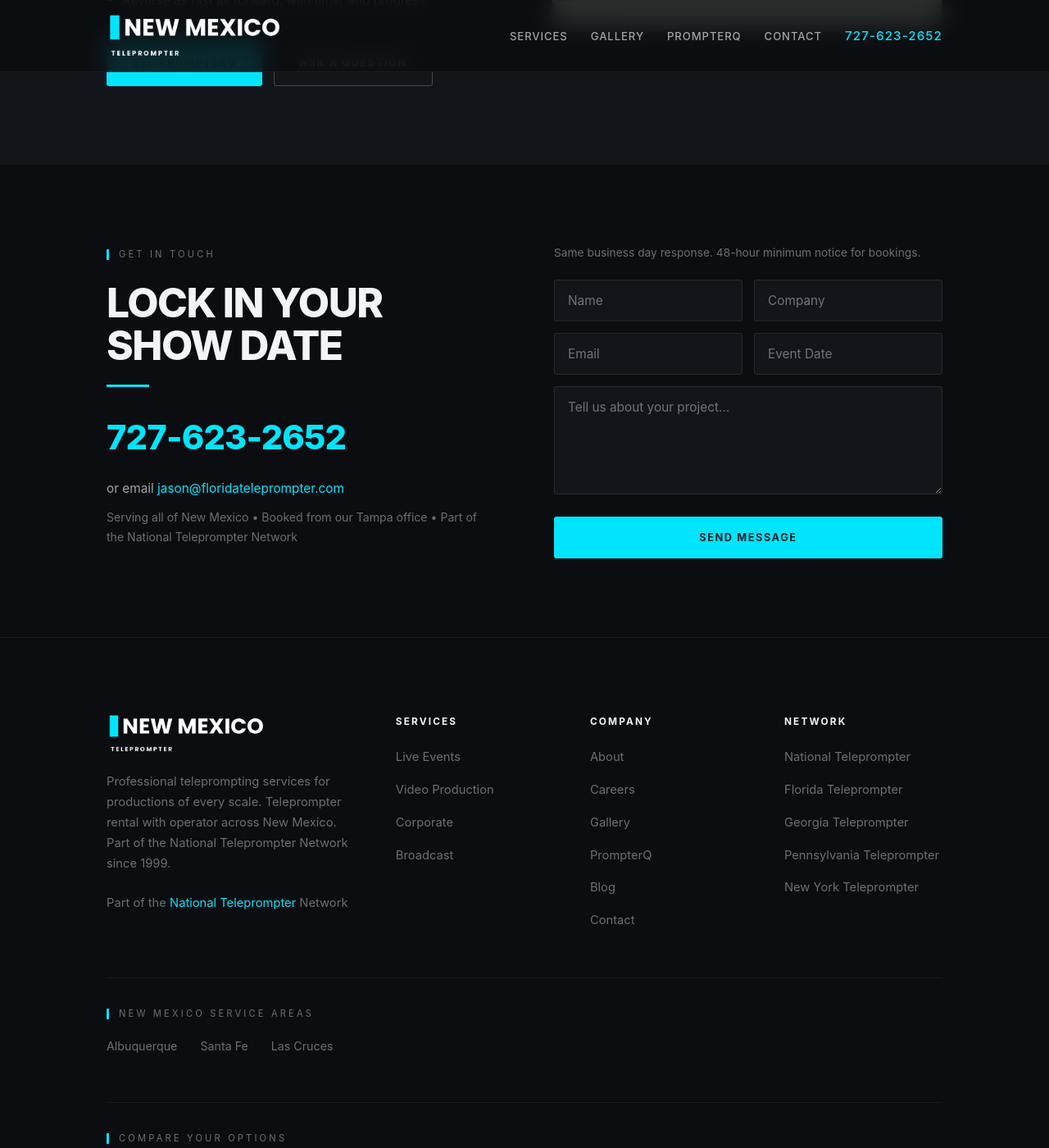
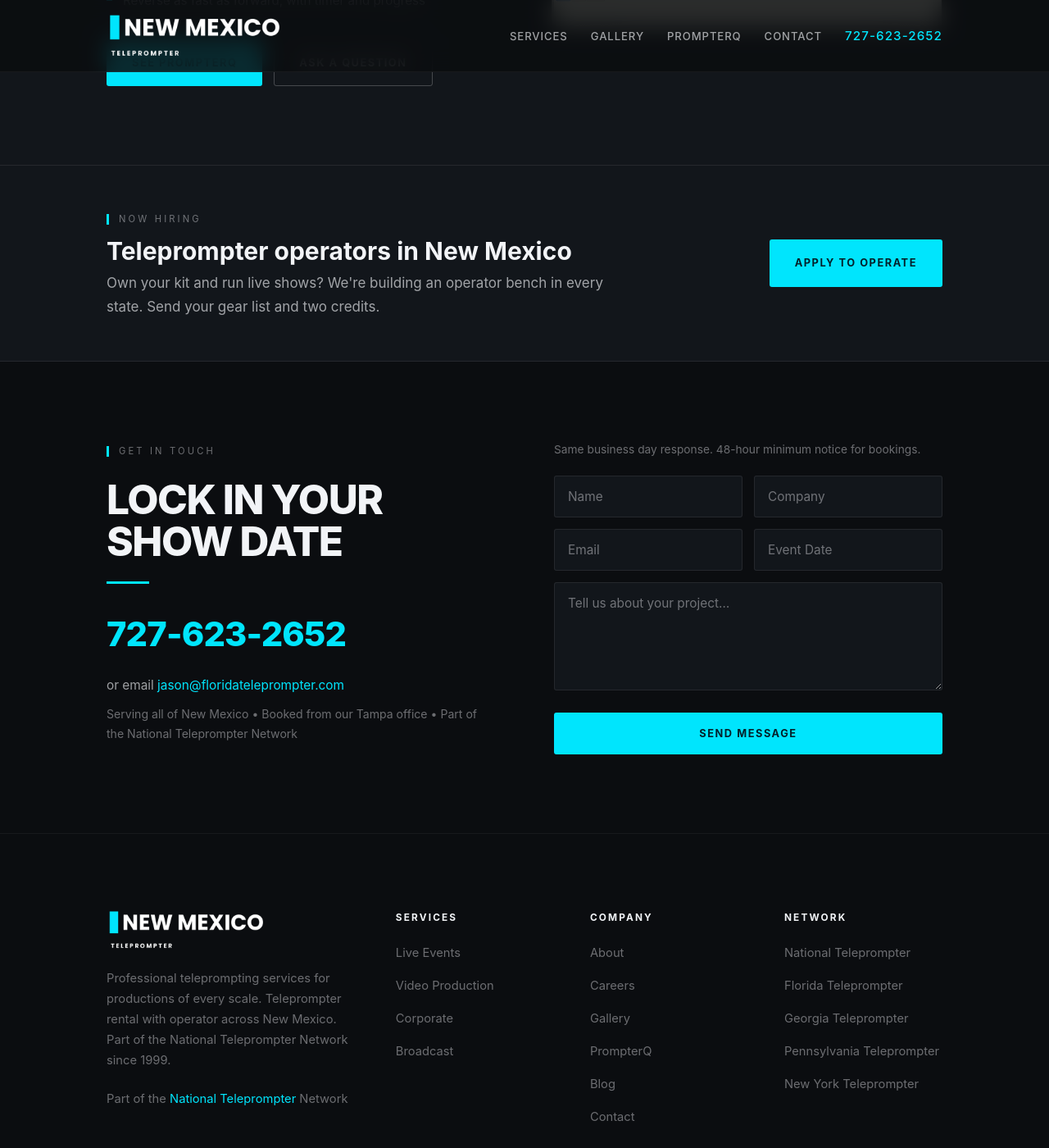
Before and after one commit to jasproj/newmexicoteleprompter, a Jekyll site: the page index.html, which Jekyll copies as it is, in a window 1280 px wide and 1400 px high, scrolled down 6080 px. Shown: the whole window at 82% size. Built offline with Jekyll 4.4.1, drawn with Linux system fonts in a browser that asks for light colours.

Commit message:
feat: "Now Hiring Operators" band above the contact section
A visible operator-recruiting callout on the home page. Until now the only
path to the application form was a footer link. The band names the state,
says what we want (own kit, live-show experience, gear list + two credits)
and sends applicants to the existing careers page. Styled with the site's
own CSS variables; no new colors, fonts or scripts. Verified at 1280 and
390 wide.

Co-Authored-By: Claude Fable 5.1 <noreply@anthropic.com>
Claude-Session: https://claude.ai/code/session_01SW4oYwAA8ZEcmkVZYUBX96

```diff
--- a/index.html
+++ b/index.html
@@ -444,6 +444,13 @@
             html { scroll-behavior: auto; }
             * { transition: none !important; animation: none !important; }
         }
+
+        /* Hiring band */
+        .hiring { padding: clamp(36px, 4vw, 56px) 0; background: var(--surface); border-top: 1px solid var(--line); border-bottom: 1px solid var(--line); }
+        .hiring-wrap { display: flex; align-items: center; justify-content: space-between; gap: 28px; flex-wrap: wrap; }
+        .hiring-title { font-size: clamp(22px, 2.6vw, 30px); line-height: 1.15; margin: 6px 0 8px; }
+        .hiring-text { color: var(--text-dim); margin: 0; max-width: 60ch; }
+        .hiring .btn { white-space: nowrap; }
     </style>
 </head>
 <body>
@@ -673,6 +680,18 @@
         </div>
     </section>
 
+        <!-- Hiring -->
+    <section class="hiring" id="hiring" aria-label="Now hiring teleprompter operators">
+        <div class="wrap hiring-wrap">
+            <div>
+                <span class="eyebrow">Now Hiring</span>
+                <h2 class="hiring-title">Teleprompter operators in New Mexico</h2>
+                <p class="hiring-text">Own your kit and run live shows? We're building an operator bench in every state. Send your gear list and two credits.</p>
+            </div>
+            <a href="careers.html" class="btn btn-primary">Apply to operate</a>
+        </div>
+    </section>
+
     <!-- Contact -->
     <section class="contact" id="contact">
         <div class="wrap">
```
